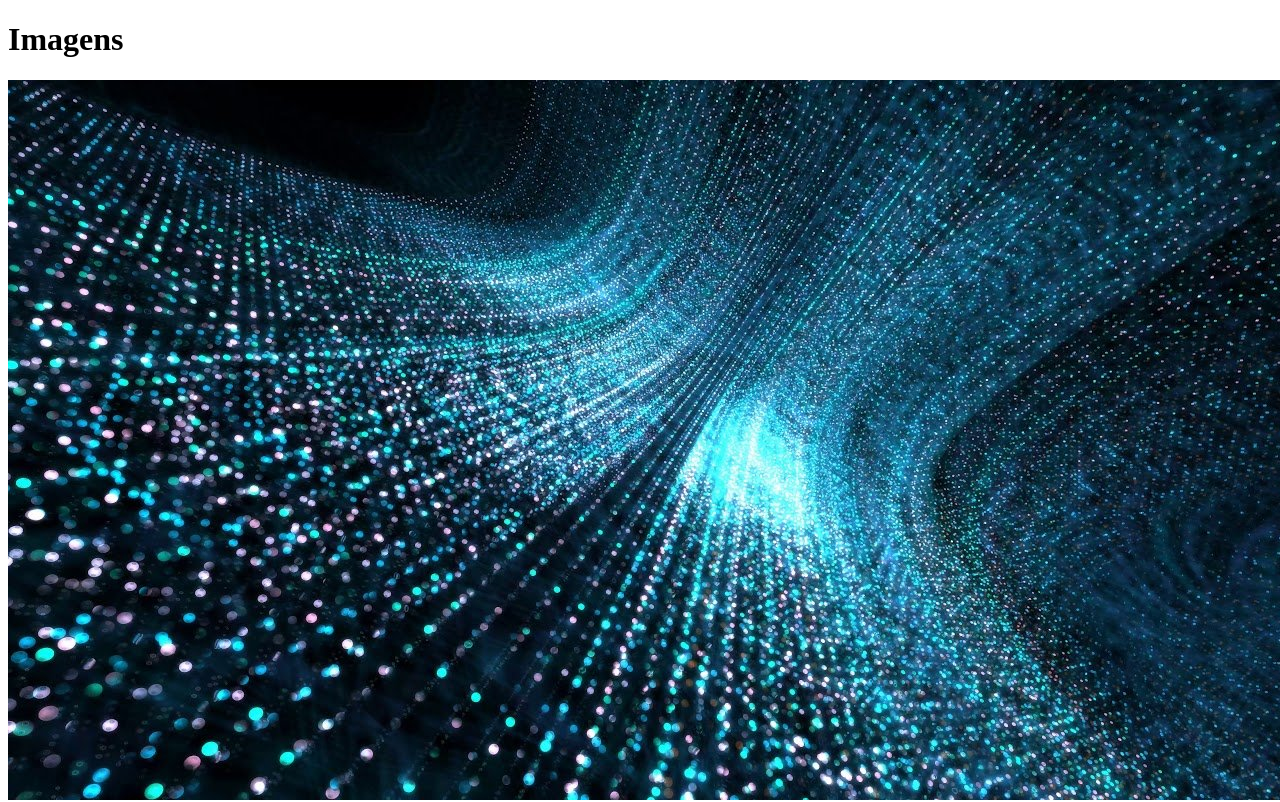
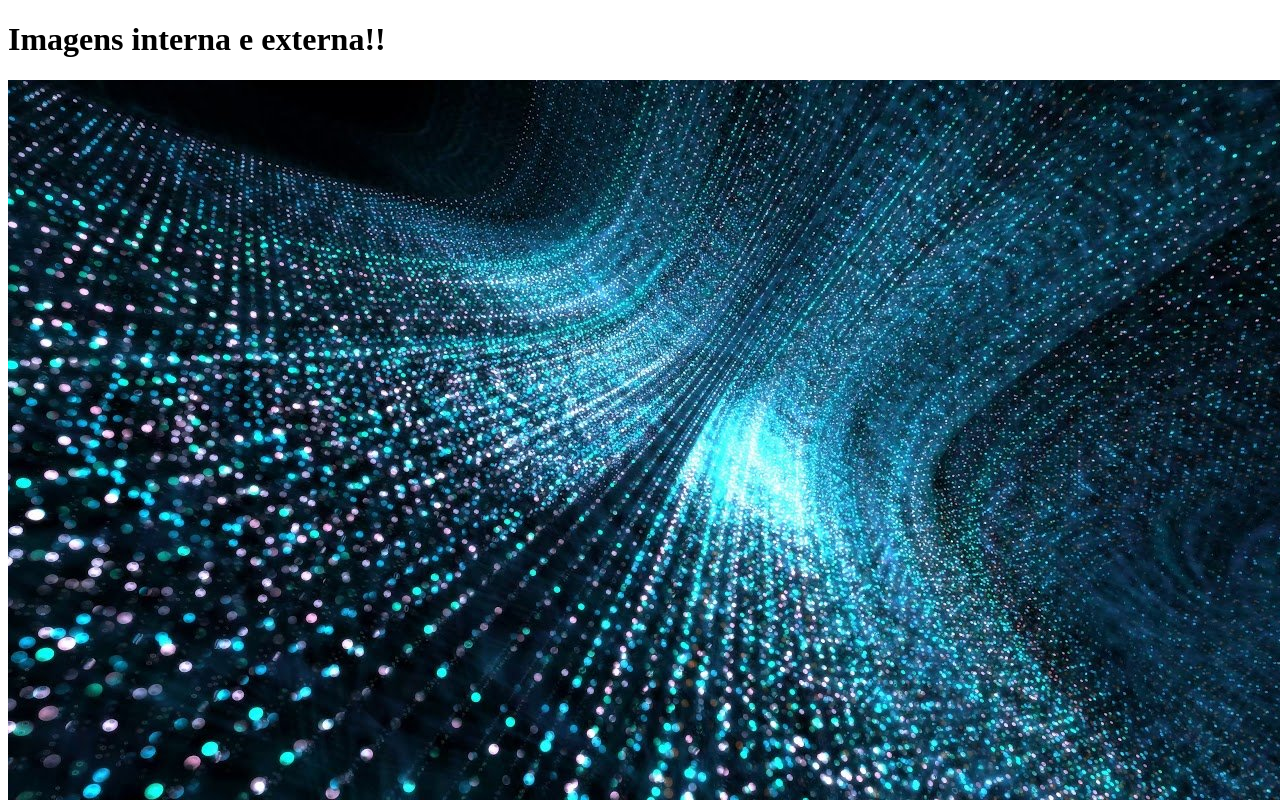
Before and after one commit to MarceloHcb/Aula-imagem-interna-externa, a plain HTML site: page index.html in a window 1280 px wide. Shown: the top 802 px of the page. Drawn offline with Linux system fonts and the light colour scheme.

Commit message:
modificação na pasta imagens para teste

```diff
--- a/index.html
+++ b/index.html
@@ -7,7 +7,7 @@
     <title>Imagens!!</title>
 </head>
 <body>
-    <h1> Imagens</h1>
+    <h1> Imagens interna e externa!!</h1>
     <img src="src/Kp32sB.jpg" alt="imagem aleatória" title="Imagem Aleatória">
     <h1>Imagem externa</h1>
     <img src="https://www.peanuts.com/sites/default/files/cb-color.jpg" title="Foto do Charlie Brown - desenho">
```
